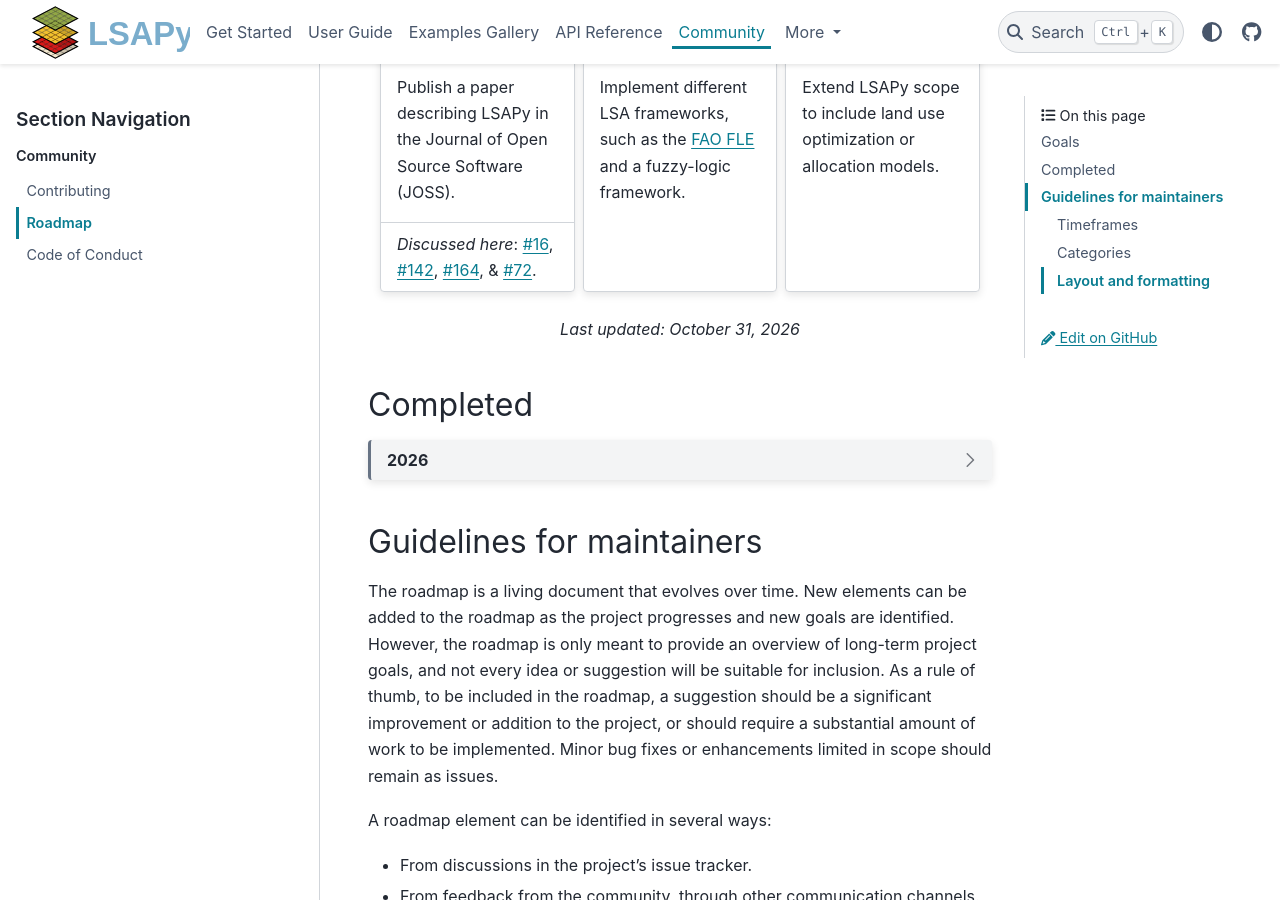
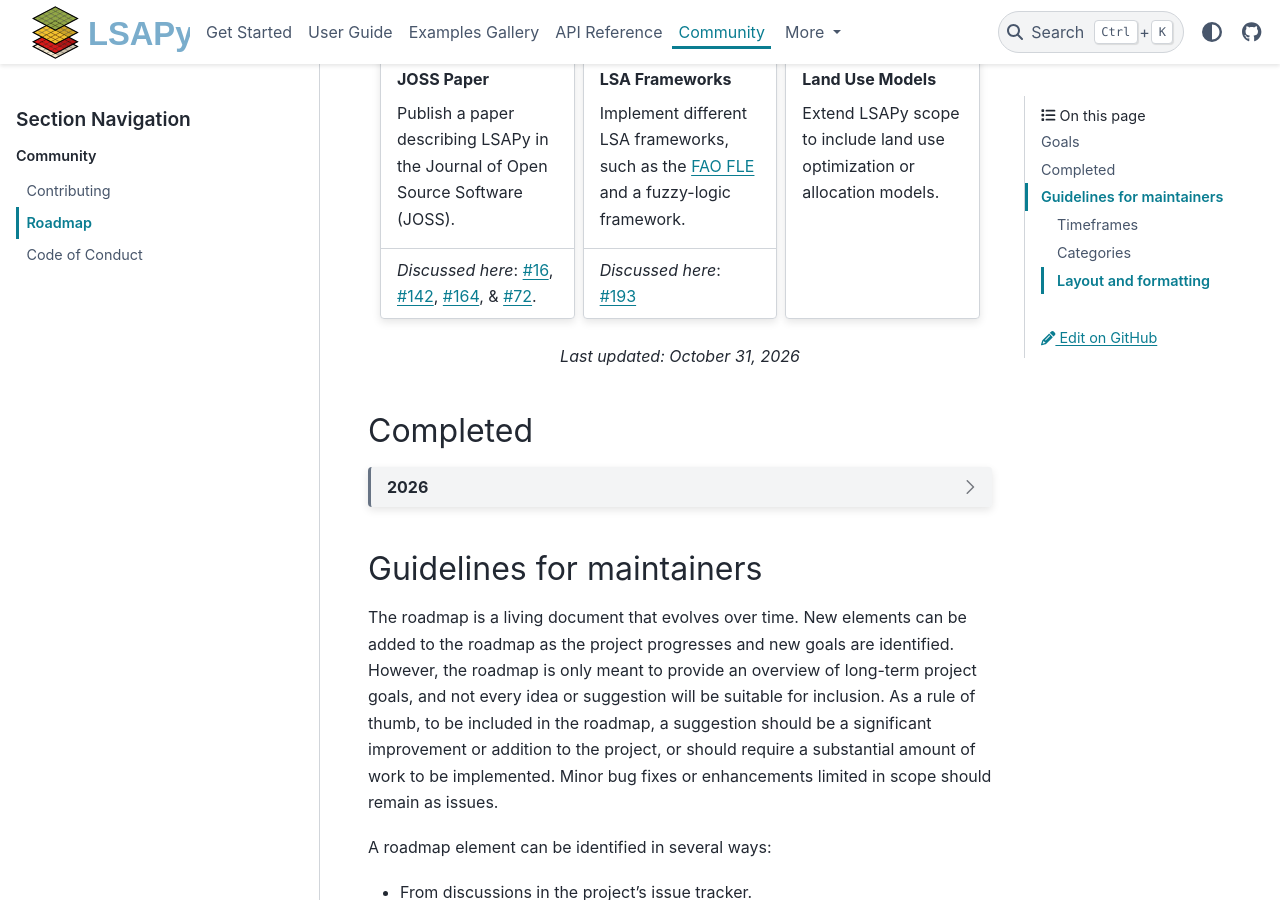
Before and after one commit to baptistehamon/lsapy, a Sphinx documentation site: the page built from docs/roadmap.rst, in a window 1280 px wide and 900 px high, scrolled down 585 px. Built offline with Sphinx 7.4.7 and the PyData theme 0.15.4, drawn with Linux system fonts in a browser that asks for light colours.

Commit message:
Add link to roadmap issue for LSA Frameworks

```diff
--- a/docs/roadmap.rst
+++ b/docs/roadmap.rst
@@ -23,7 +23,8 @@
         :class-card: sd-border-0 sd-bg-transparent
         :shadow: none
 
-        What we work on now
+        | What we work on now
+        |
 
     .. grid-item-card:: Near-term
         :text-align: center
@@ -59,6 +60,8 @@
         **Development**
         ^^^
         Implement different LSA frameworks, such as the `FAO FLE`_ and a fuzzy-logic framework.
+        +++
+        *Discussed here*: `#193 <https://github.com/baptistehamon/lsapy/issues/193>`_
 
     .. grid-item-card:: Land Use Models
         :class-header: sd-bg-danger sd-text-white
```
